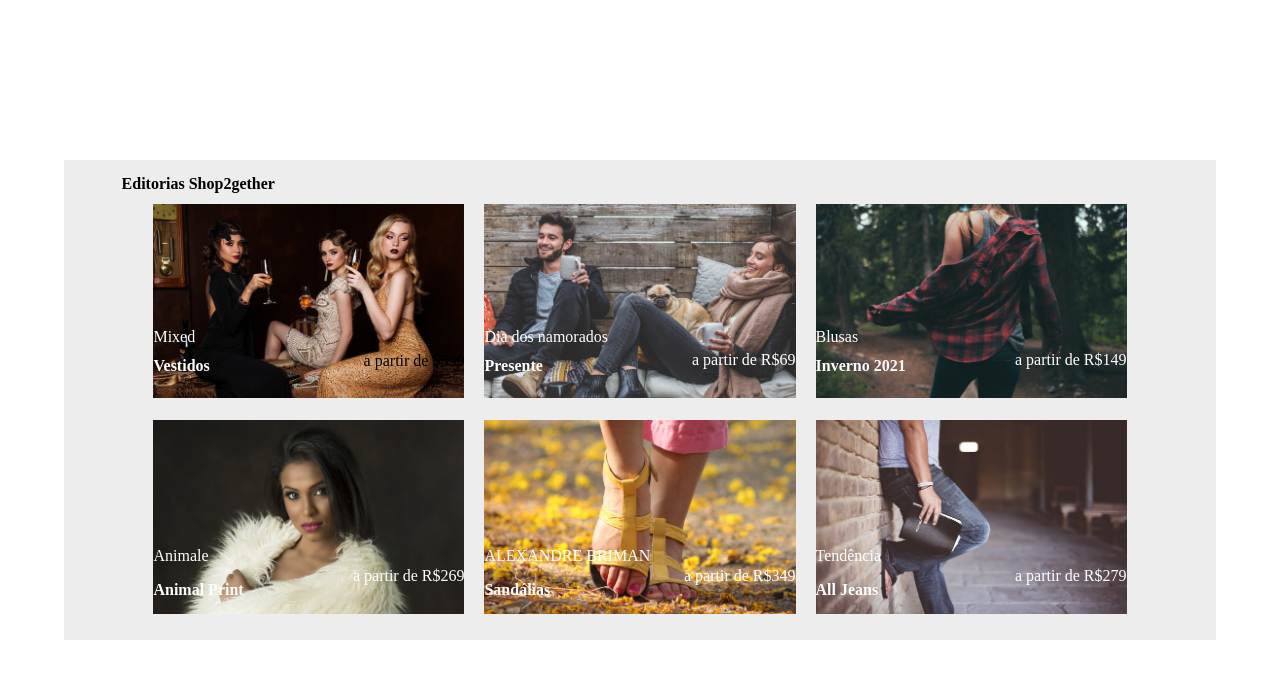
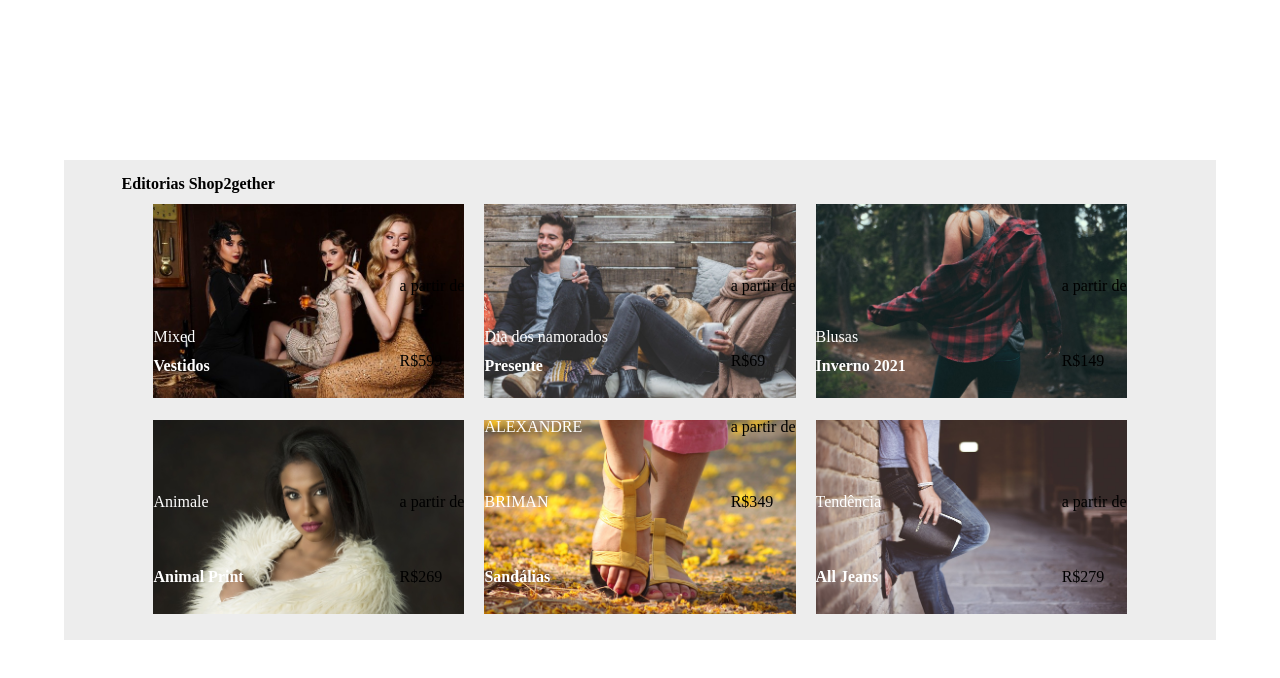
Before and after one commit to Felippe017/Desafio-T-cnico-icommgroup, a plain HTML site: page index.html in a window 1280 px wide. Drawn offline with Linux system fonts and the light colour scheme.

Commit message:
alterando estrutura dos cards: envelopando o texto de preços em um conteiner

```diff
--- a/index.html
+++ b/index.html
@@ -15,10 +15,14 @@
                <div class="flex-divs imagem">
                     <div class="cards">
                         <div class="sub-div-card">
-                            <span class="mixed">Mixed</span>
+                            <div class="mixed">Mixed</div>
                             <h3 class="vestidos">Vestidos</h3>
                         </div>
-                        <div class="apartir">a partir de $599</div>
+                        <div class="preco-conteiner">
+                            <div>a partir de </div>
+                            <div class="valor">R$599</div>
+                       </div>
+                      <!--   <div>a partir de $599</div>    -->
                     </div>
                </div>
                <div class="flex-divs imagem-2">
@@ -27,43 +31,62 @@
                            <span class="mixed">Dia dos namorados</span>
                            <h3 class="vestidos">Presente</h3>
                        </div>
-                       <p>a partir de R$69</p>
-                   </div>
+                       <div class="preco-conteiner">
+                            <div>a partir de </div>
+                            <div class="valor">R$69</div>
+                        </div>
+                    </div>
+                      <!--  <p>a partir de R$69</p>    -->
                </div>
                <div class="flex-divs imagem-3">
                    <div class="cards">
                         <div class="sub-div-card">
-                            <span class="mixed">Blusas</span>
+                            <div class="mixed">Blusas</div>
                             <h3 class="vestidos">Inverno 2021</h3>
                         </div>
-                        <p>a partir de R$149</p>
+                        <div class="preco-conteiner">
+                            <div>a partir de </div>
+                            <div class="valor">R$149</div>
+                       </div>
+                      <!--   <div class="apartir">a partir de R$149</div>  -->
                     </div>
                </div>
                <div class="flex-divs imagem-4">
                    <div class="cards">
                         <div class="sub-div-card">
-                            <span class="down-images">Animale</span>
-                            <h3 class="down-images-2">Animal Print</h3>
+                            <div>Animale</div>
+                            <h3>Animal Print</h3>
                         </div>
-                        <p>a partir de R$269</p>
+                        <div class="preco-conteiner">
+                            <div>a partir de </div>
+                            <div class="valor">R$269</div>
+                       </div>
+                        <!-- <div class="apartir">a partir de R$269</div>  -->
                    </div>
                </div>
                <div class="flex-divs imagem-5">
                    <div class="cards">
                        <div class="sub-div-card">
-                            <span class="down-images">ALEXANDRE BRIMAN</span>
-                            <h3 class="down-images-2">Sandálias</h3>
+                            <div>ALEXANDRE BRIMAN</div>
+                            <h3>Sandálias</h3>
                        </div>
-                       <p>a partir de R$349</p>
+                       <div class="preco-conteiner">
+                            <div>a partir de </div>
+                            <div class="valor">R$349</div>
+                       </div>
                    </div>
                </div>
                <div class="flex-divs imagem-6">
                    <div class="cards">
                        <div class="sub-div-card">
-                           <span class="down-images">Tendência</span>
-                           <h3 class="down-images-2">All Jeans</h3>
+                           <div>Tendência</div>
+                           <h3>All Jeans</h3>
                        </div>
-                       <p>a partir de R$279</p>
+                       <div class="preco-conteiner">
+                            <div>a partir de </div>
+                            <div class="valor">R$279</div>
+                        </div>
+                       <!-- <div class="apartir"> a partir de R$279</div>  -->
                     </div>
                </div>
           </section>
```
